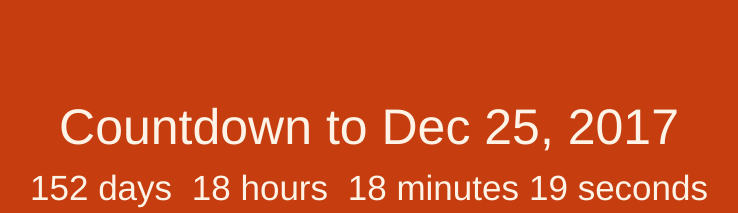
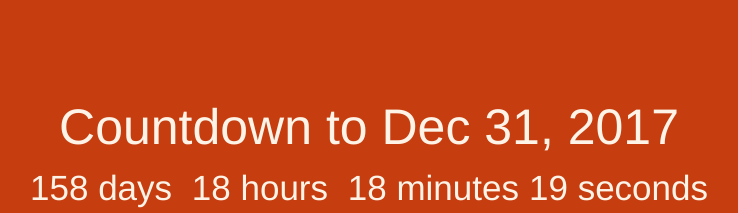
Before and after one commit to purveshgosai14/CountDownChamp-ReactJS, a React (Create React App) app: page / in a window 1280 px wide. Shown: the part 164-377 px from the top of the page, without its empty margins (271-1009 px from the left). Built offline with nearby package versions, Linux system fonts and the light colour scheme.

Commit message:
Update App.jsx

```diff
--- a/src/App.jsx
+++ b/src/App.jsx
@@ -7,7 +7,7 @@ class App extends Component {
     constructor(props) {
         super(props);
         this.state = {
-            deadline: 'Dec 25, 2017',
+            deadline: 'Dec 31, 2017',
             newDeadline: ''
         }
     }
```
